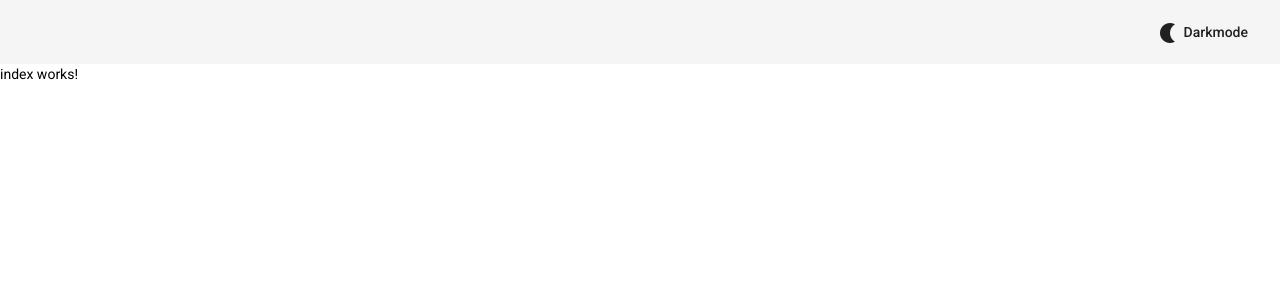
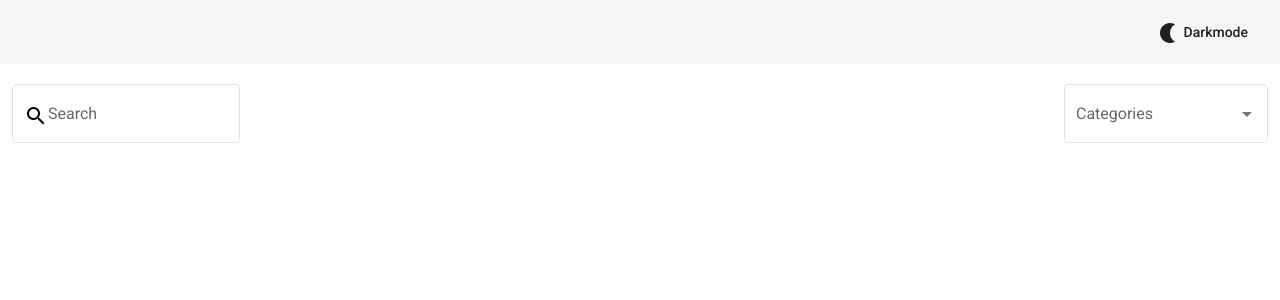
Before and after one commit to NMantis/accepted-assignment, an Angular app: page / in a window 1280 px wide. Shown: the top 300 px of the page. Built offline with nearby package versions, Linux system fonts and the light colour scheme.

Commit message:
minor chages

```diff
--- a/angular.json
+++ b/angular.json
@@ -28,7 +28,6 @@
               "src/assets"
             ],
             "styles": [
-              "./node_modules/@angular/material/prebuilt-themes/indigo-pink.css",
               "src/styles.scss"
             ],
             "scripts": []
@@ -97,7 +96,6 @@
               "src/assets"
             ],
             "styles": [
-              "./node_modules/@angular/material/prebuilt-themes/indigo-pink.css",
               "src/styles.scss"
             ],
             "scripts": []
--- a/src/app/app.module.ts
+++ b/src/app/app.module.ts
@@ -9,19 +9,23 @@
 import { HttpClientModule } from '@angular/common/http';
 import { HeaderComponent } from './pages/header/header.component';
 import { MaterialModule } from './shared/material-module';
+import { CocktailCardComponent } from './pages/cocktail-card/cocktail-card.component';
+import { LayoutModule } from '@angular/cdk/layout';
 
 @NgModule({
   declarations: [
     AppComponent,
     PreviewComponent,
     IndexComponent,
-    HeaderComponent
+    HeaderComponent,
+    CocktailCardComponent
   ],
   imports: [
     BrowserModule,
     AppRoutingModule,
     HttpClientModule,
     MaterialModule,
+    LayoutModule,
     BrowserAnimationsModule
   ],
   providers: [],
--- /dev/null
+++ b/src/app/pages/cocktail-card/cocktail-card.component.html
@@ -0,0 +1 @@
+<p>cocktail-card works!</p>
--- /dev/null
+++ b/src/app/pages/cocktail-card/cocktail-card.component.ts
@@ -0,0 +1,15 @@
+import { Component, OnInit } from '@angular/core';
+
+@Component({
+  selector: 'app-cocktail-card',
+  templateUrl: './cocktail-card.component.html',
+  styleUrls: ['./cocktail-card.component.scss']
+})
+export class CocktailCardComponent implements OnInit {
+
+  constructor() { }
+
+  ngOnInit(): void {
+  }
+
+}
--- a/src/app/pages/index/index.component.html
+++ b/src/app/pages/index/index.component.html
@@ -1 +1,17 @@
-<p>index works!</p>
+
+<div class="filter-row">
+    <mat-form-field appearance="outline">
+        <mat-label>Search</mat-label>
+        <mat-icon matPrefix>search</mat-icon>
+        <input matInput>
+    </mat-form-field>
+
+    <mat-form-field appearance="outline">
+        <mat-label>Categories</mat-label>
+
+        <mat-select>
+            <mat-option>All</mat-option>
+        </mat-select>
+    </mat-form-field>
+
+</div>
--- a/src/app/pages/index/index.component.scss
+++ b/src/app/pages/index/index.component.scss
@@ -0,0 +1,7 @@
+.filter-row {
+    padding: 16px 12px;
+    width: calc(100% - 24px);
+    display:flex;
+    justify-content: space-between;
+    flex-wrap: wrap;
+}
--- a/src/app/services/theme.service.ts
+++ b/src/app/services/theme.service.ts
@@ -1,11 +1,18 @@
-import { Injectable } from '@angular/core';
+import { DOCUMENT } from '@angular/common';
+import { Inject, Injectable, Renderer2, RendererFactory2 } from '@angular/core';
 
 @Injectable({
     providedIn: 'root'
 })
 export class ThemeService {
+    private renderer: Renderer2;
 
-    constructor() {
+    constructor(
+        @Inject(DOCUMENT) private document: Document,
+        private rendererFactory: RendererFactory2
+    ) {
+        this.renderer = rendererFactory.createRenderer(null, null);
+
         if (!localStorage.getItem('darkMode'))
             this.disable();
 
@@ -24,12 +31,12 @@
     }
 
     private enable() {
-        document.body.classList.add('darkMode');
+        this.renderer.setAttribute(this.document.body, 'class', 'darkMode');
         localStorage.setItem('darkMode', 'enabled');
     }
 
     private disable() {
-        document.body.classList.remove('darkMode');
+        this.renderer.setAttribute(this.document.body, 'class', '');
         localStorage.setItem('darkMode', 'disabled');
     }
 
```
Also changed, not shown: src/app/pages/cocktail-card/cocktail-card.component.scss (added), 1 other file (tests, documents, lock files or other folders).
